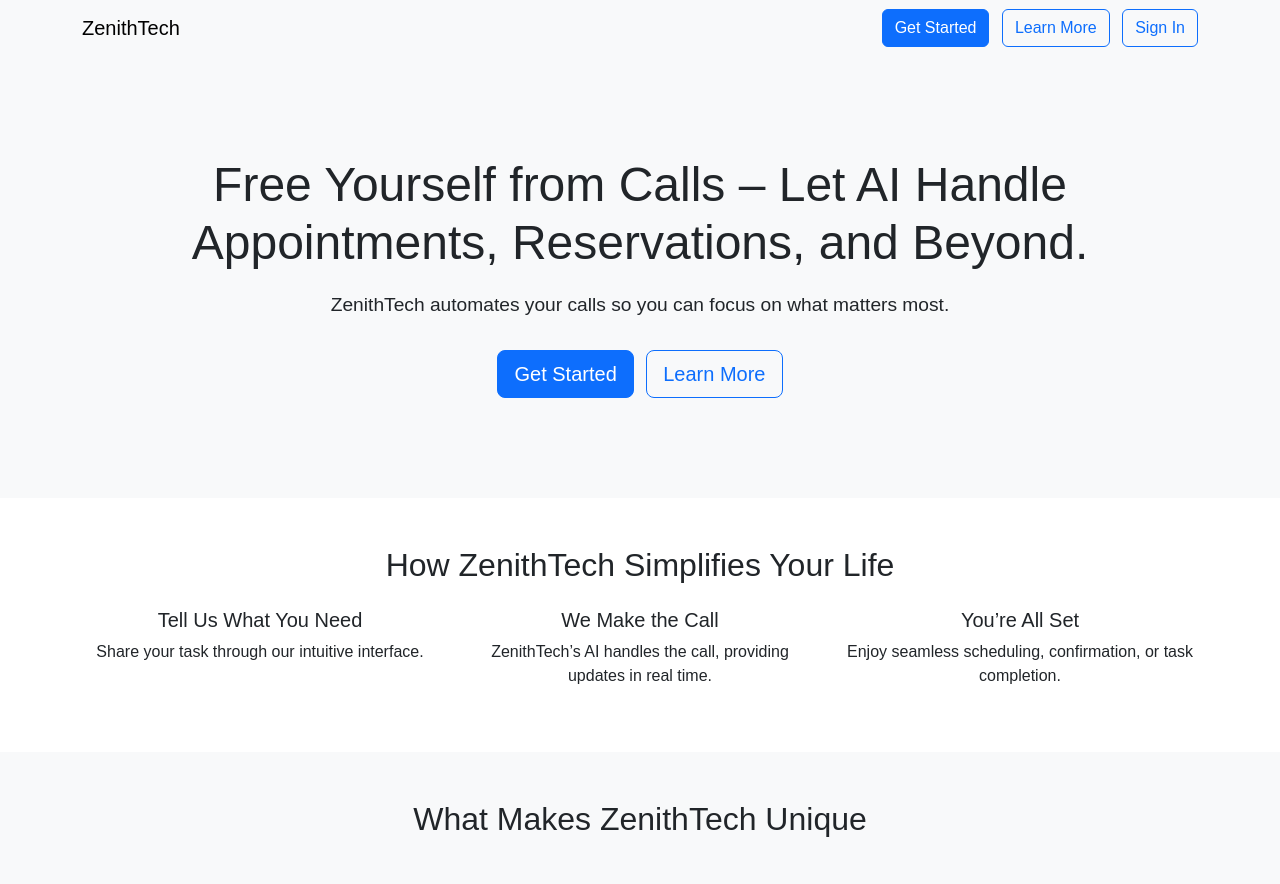
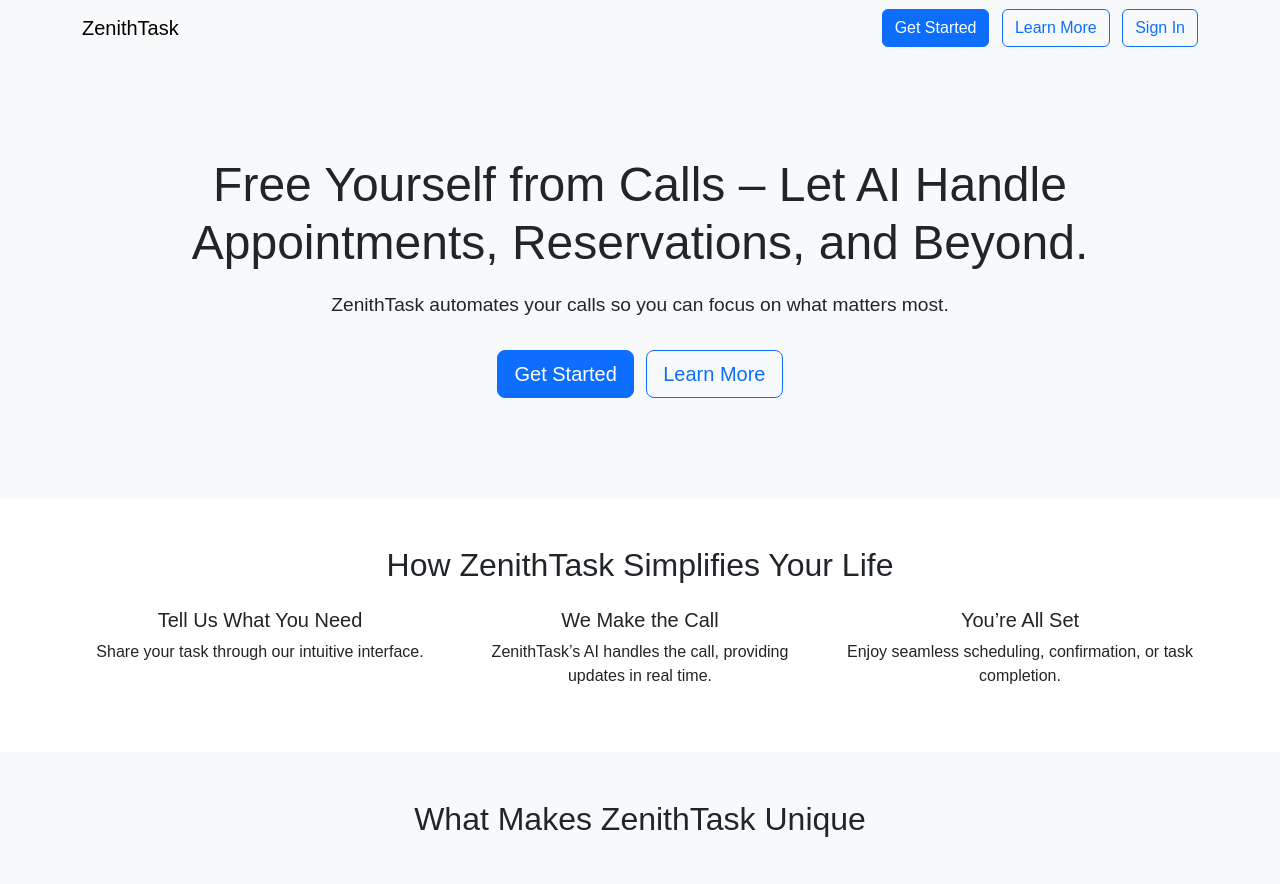
Before and after one commit to zenithtask/zenithtask.github.io, a plain HTML site: page index.html in a window 1280 px wide. Shown: the top 884 px of the page. Drawn offline with nearby package versions, Linux system fonts and the light colour scheme.

Commit message:
Update index.html

```diff
--- a/index.html
+++ b/index.html
@@ -3,7 +3,7 @@
   <head>
     <meta charset="utf-8">
     <meta name="viewport" content="width=device-width, initial-scale=1">
-    <title>ZenithTech</title>
+    <title>ZenithTask</title>
     <link href="https://cdn.jsdelivr.net/npm/bootstrap@5.3.3/dist/css/bootstrap.min.css" rel="stylesheet">
     <style>
       body {font-family: sans-serif;}
@@ -18,7 +18,7 @@
   <body>
     <nav class="navbar navbar-light bg-light">
       <div class="container">
-        <a class="navbar-brand" href="#">ZenithTech</a>
+        <a class="navbar-brand" href="#">ZenithTask</a>
         <div>
           <a href="#" class="btn btn-primary me-2">Get Started</a>
           <a href="#" class="btn btn-outline-primary me-2">Learn More</a>
@@ -30,7 +30,7 @@
     <section class="hero">
       <div class="container">
         <h1>Free Yourself from Calls – Let AI Handle Appointments, Reservations, and Beyond.</h1>
-        <p>ZenithTech automates your calls so you can focus on what matters most.</p>
+        <p>ZenithTask automates your calls so you can focus on what matters most.</p>
         <div>
           <a href="#" class="btn btn-primary btn-lg me-2">Get Started</a>
           <a href="#" class="btn btn-outline-primary btn-lg">Learn More</a>
@@ -40,7 +40,7 @@
 
     <section class="py-5 text-center">
       <div class="container">
-        <h2>How ZenithTech Simplifies Your Life</h2>
+        <h2>How ZenithTask Simplifies Your Life</h2>
         <div class="row steps mt-4">
           <div class="col-md-4">
             <h5>Tell Us What You Need</h5>
@@ -48,7 +48,7 @@
           </div>
           <div class="col-md-4">
             <h5>We Make the Call</h5>
-            <p>ZenithTech’s AI handles the call, providing updates in real time.</p>
+            <p>ZenithTask’s AI handles the call, providing updates in real time.</p>
           </div>
           <div class="col-md-4">
             <h5>You’re All Set</h5>
@@ -60,7 +60,7 @@
 
     <section class="py-5 bg-light">
       <div class="container">
-        <h2 class="text-center mb-5">What Makes ZenithTech Unique</h2>
+        <h2 class="text-center mb-5">What Makes ZenithTask Unique</h2>
         <div class="row g-4">
           <div class="col-md-3 text-center">
             <div class="feature-icon mb-3">🤖</div>
@@ -109,7 +109,7 @@
     <section class="py-5 text-center">
       <div class="container">
         <h2>Designed for Busy Lives</h2>
-        <p class="mb-5">Use ZenithTech for scheduling appointments, booking reservations, and more.</p>
+        <p class="mb-5">Use ZenithTask for scheduling appointments, booking reservations, and more.</p>
         <div class="row g-4">
           <div class="col-md-4"><p>Schedule doctor appointments without waiting on hold.</p></div>
           <div class="col-md-4"><p>Book restaurant reservations effortlessly.</p></div>
@@ -126,7 +126,7 @@
         <h2>What Our Users Say</h2>
         <p class="mb-5">“Join thousands who’ve freed themselves from calls!”</p>
         <div class="row">
-          <div class="col-md-4"><p>“ZenithTech saves me hours every week!” – Jane D.</p></div>
+          <div class="col-md-4"><p>“ZenithTask saves me hours every week!” – Jane D.</p></div>
           <div class="col-md-4"><p>“Finally, I don’t have to make awkward calls!” – Mike S.</p></div>
           <div class="col-md-4"><p>“The AI is so natural, people think it’s me!” – Sarah L.</p></div>
         </div>
@@ -154,7 +154,7 @@
     <footer>
       <div class="container">
         <p>Contact: <a href="mailto:support@zenithtask.com">support@zenithtask.com</a></p>
-        <small>© 2024 ZenithTech</small>
+        <small>© 2024 ZenithTask</small>
       </div>
     </footer>
 
```
